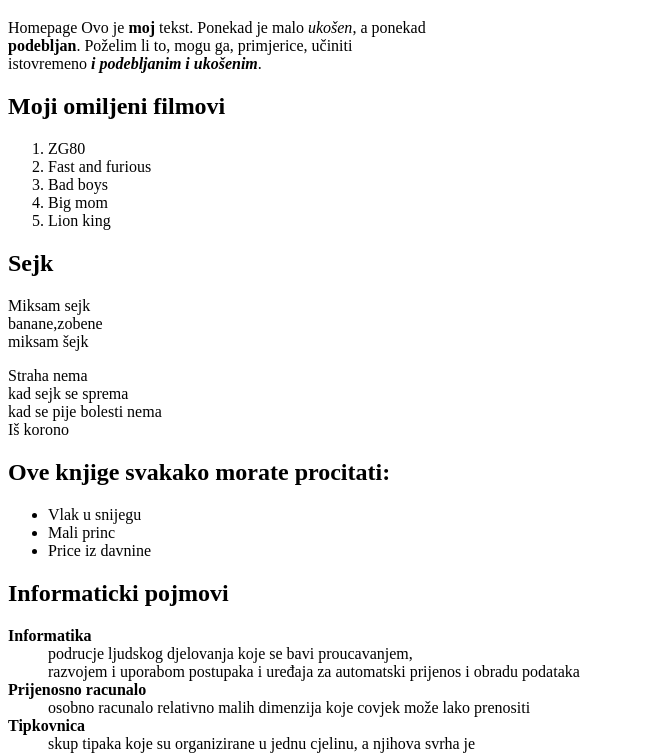
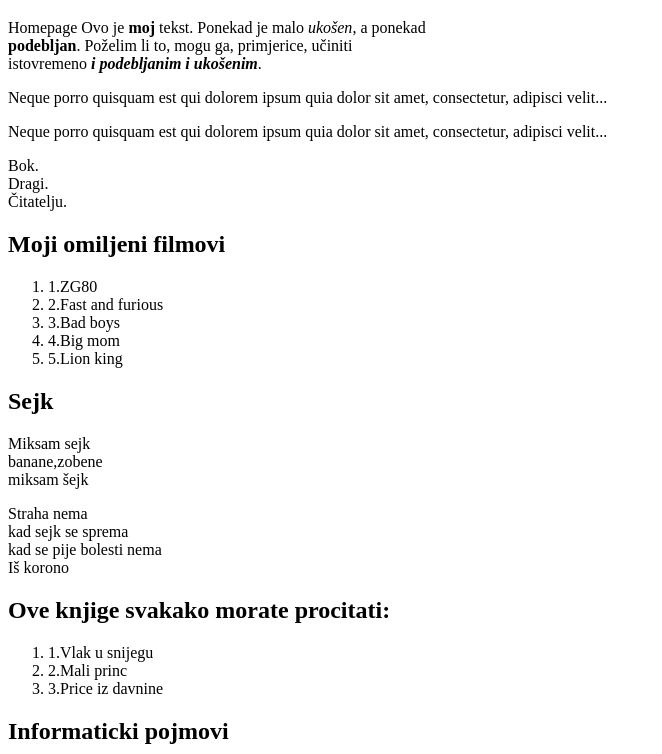
Before and after one commit to Filip2208/filipmalovic0, a plain HTML site: page index.html in a window 1280 px wide. Shown: the part 47-801 px from the top of the page, without its empty margins (0-662 px from the left). Drawn offline with Linux system fonts and the light colour scheme.

Commit message:
Add files via upload

```diff
--- a/index.html
+++ b/index.html
@@ -14,16 +14,25 @@
         <b>podebljan</b>. Poželim li to, mogu ga, primjerice, učiniti <br>
         istovremeno <i><b>i podebljanim i ukošenim</b></i>.
 
+        <p>Neque porro quisquam est qui dolorem ipsum quia dolor sit amet, consectetur, adipisci velit...</p>
+     <p class="citat">Neque porro quisquam est qui dolorem ipsum quia dolor sit amet, consectetur, adipisci velit...</p>
+
+     <div class="prvi">Bok.</div>
+     <div class="drugi">Dragi.</div>
+     <div class="treci">Čitatelju.</div>
+
+
+
 
             <h2>
                 <strong>Moji omiljeni filmovi</strong><br>
             </h2>
                 <ol>
-                    <li>ZG80</li>
-                    <li>Fast and furious </li>
-                    <li>Bad boys </li>
-                    <li>Big mom </li>
-                    <li>Lion king</li>
+                    <li>1.ZG80</li>
+                    <li>2.Fast and furious </li>
+                    <li>3.Bad boys </li>
+                    <li>4.Big mom </li>
+                    <li>5.Lion king</li>
                 </ol>
             </h2>
             <h2>
@@ -44,22 +53,22 @@
             <h2>
                 <strong>Ove knjige svakako morate procitati:</strong>
             </h2>
-                   <ul>
-                       <li>Vlak u snijegu</li>
-                       <li>Mali princ</li>
-                       <li>Price iz davnine</li>
-                   </ul>
+                   <ol>
+                       <li>1.Vlak u snijegu</li>
+                       <li>2.Mali princ</li>
+                       <li>3.Price iz davnine</li>
+                   </ol>
 
             <h2>
                 <strong>Informaticki pojmovi</strong>
             </h2>
                 <dl>
-                    <dt><b>Informatika</b></dt>
+                    <dt>Informatika</dt>
                         <dd>podrucje ljudskog djelovanja koje se bavi proucavanjem,<br>
                             razvojem i uporabom postupaka i uređaja za automatski prijenos i obradu podataka</dd>
-                    <dt><b>Prijenosno racunalo</b></dt>
+                    <dt>Prijenosno racunalo</dt>
                         <dd> osobno racunalo relativno malih dimenzija koje covjek može lako prenositi</dd>
-                    <dt><b>Tipkovnica</b></dt>
+                    <dt>Tipkovnica</dt>
                         <dd>skup tipaka koje su organizirane u jednu cjelinu, a njihova svrha je<br>
                             omoguciti slanje signala nekom stroju ili uređaju</dd>
                 </dl>
@@ -126,10 +135,10 @@
 
               </table>
 
-              <br><a href="https://gimnazija-cakovec.hr/">Stranica škole</a></br>
-                <br><a href="https://www.cert.hr/">Ovo je link na stranicu CERT-a</a></br>
-              <br><a href="o_meni.html">O meni</a></br>
-              <br><a href="kontakt.html">Kontakt</a></br>
+              <a href="https://gimnazija-cakovec.hr/">Stranica škole</a>
+              <a href="https://www.cert.hr/">Ovo je link na stranicu CERT-a</a>
+              <a href="o_meni.html">O meni</a>
+              <a href="kontakt.html">Kontakt</a>
 
 
               <a href="https://gimnazija-cakovec.hr/">
```
